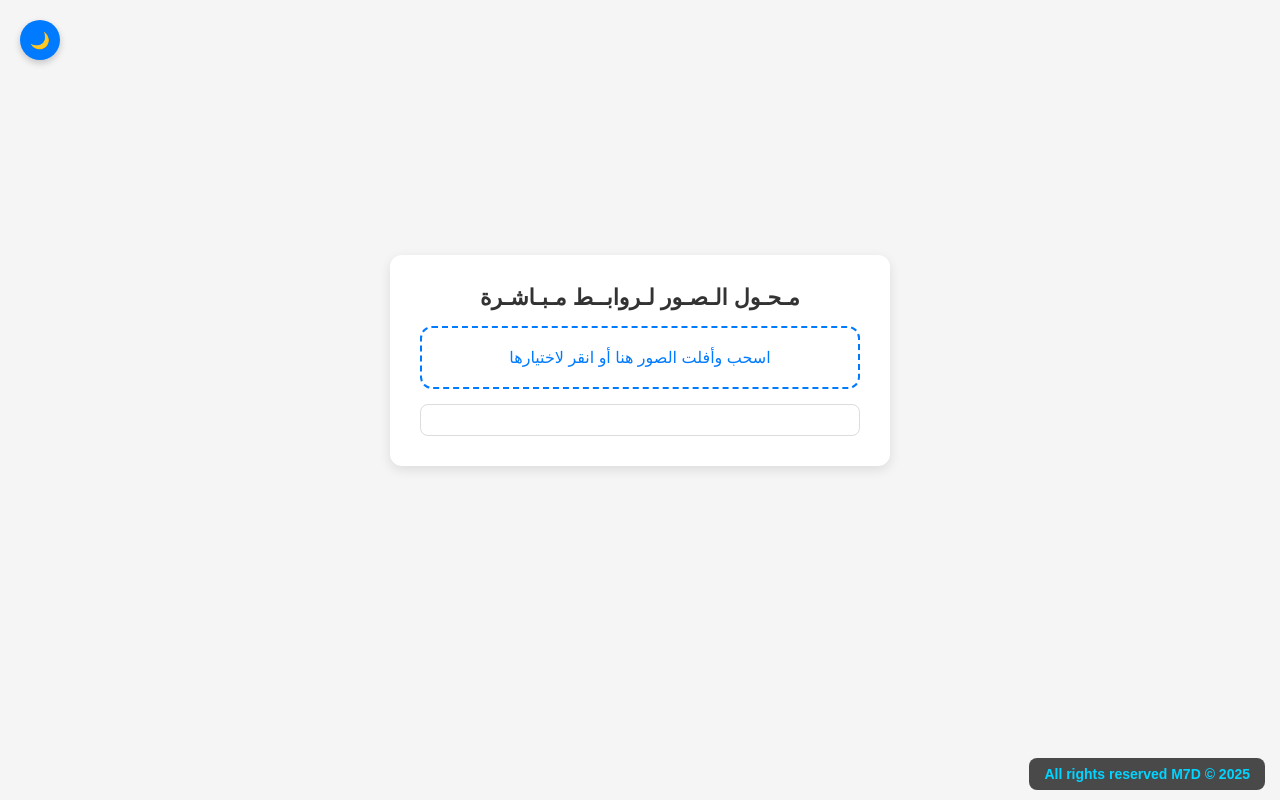
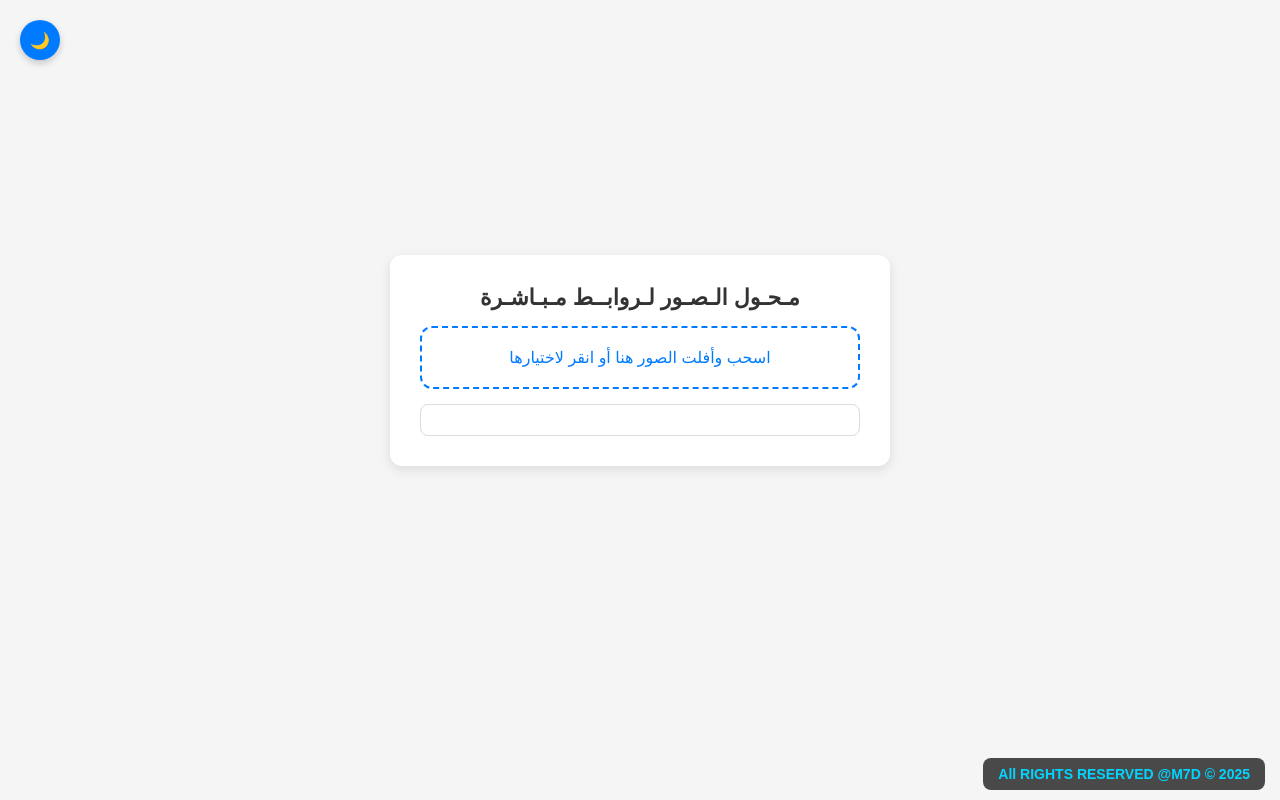
Before and after one commit to MenuM7D/link-maker, a plain HTML site: page index.html in a window 1280 px wide. Drawn offline with Linux system fonts and the light colour scheme.

Commit message:
Update index.html

```diff
--- a/index.html
+++ b/index.html
@@ -58,7 +58,7 @@
 <!-- توقيع الحقوق في الأسفل -->
 <footer class="footer">
     <div class="footer-content">
-         <span>All rights reserved M7D &copy; 2025</span>
+         <span>All RIGHTS RESERVED @M7D &copy; 2025</span>
     </div>
 </footer>
 
```
